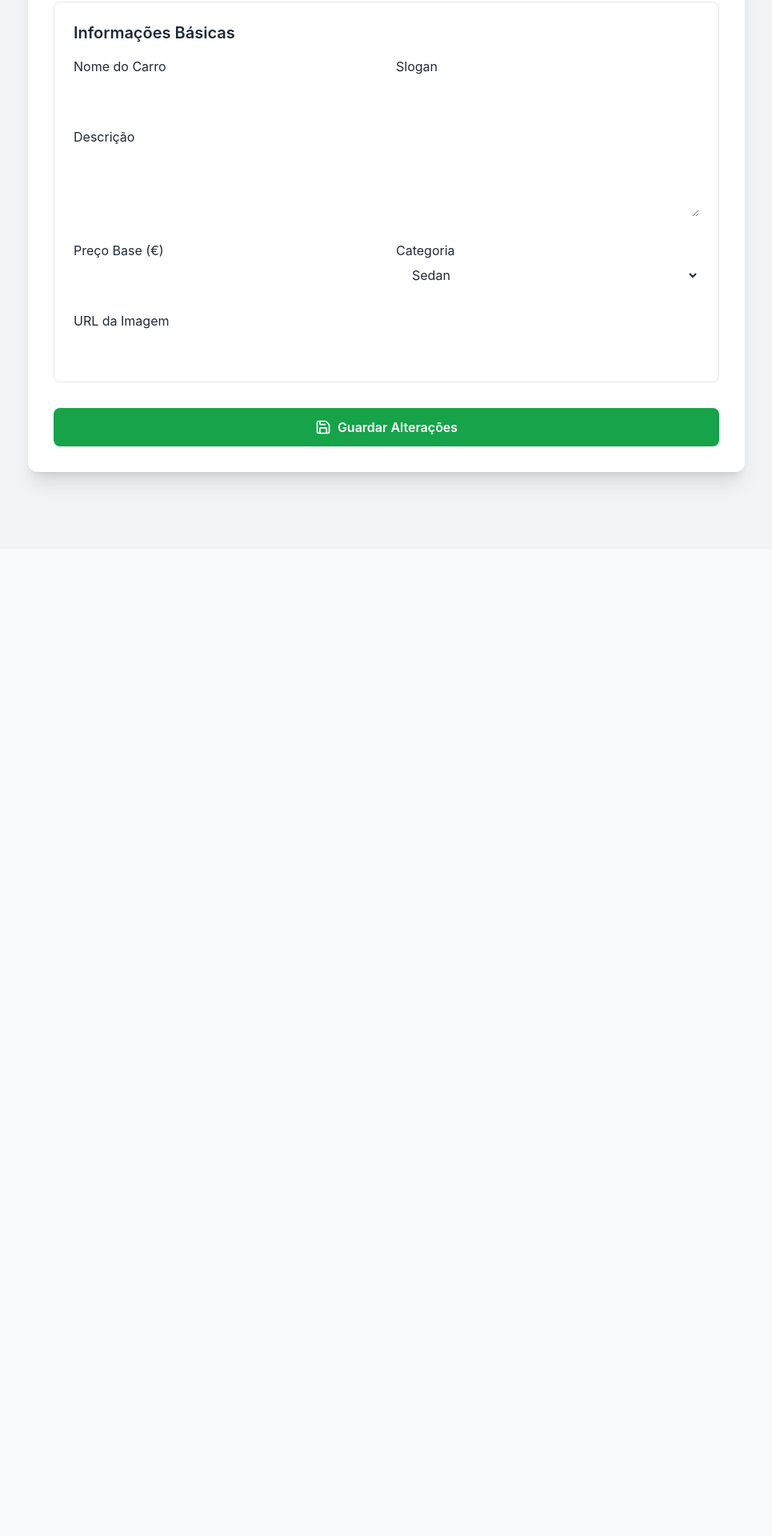
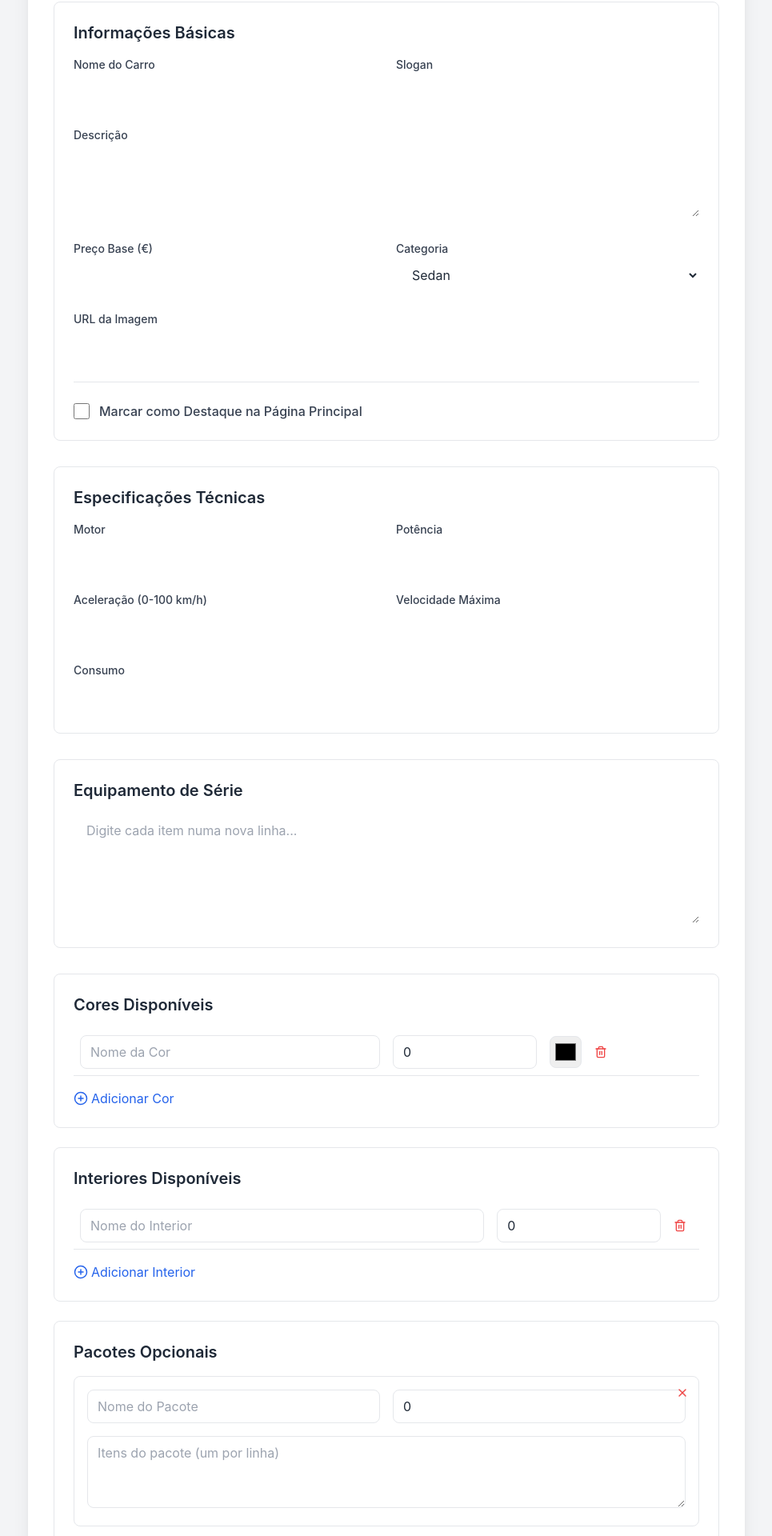
Before and after one commit to andrenobre07/zentorno, a Next.js app: page /admin/editar-carro/1 in a window 1280 px wide. Shown: the part 274-2194 px from the top of the page at 80% size, without its empty margins (157-1122 px from the left). Before the commit the page ends 960 px from the top, so only its background shows below. Built offline with nearby package versions, Linux system fonts and the light colour scheme; no server answers; the database is empty.

Commit message:
editar-carro

```diff
--- a/src/pages/admin/editar-carro/[id].js
+++ b/src/pages/admin/editar-carro/[id].js
@@ -4,22 +4,21 @@ import Navbar from "../../../components/Navbar";
 import { useAuth } from "../../../context/AuthContext";
 import { doc, getDoc, updateDoc } from "firebase/firestore";
 import { db } from "../../../lib/firebaseConfig";
-import { Car, Loader, PlusCircle, Trash2, X, Save } from "lucide-react";
+import { Car, Loader, PlusCircle, Trash2, X, Save, AlertTriangle } from "lucide-react";
 
-// Este componente é praticamente uma cópia do criar-carro.js,
-// mas com lógica para carregar e atualizar dados existentes.
 export default function EditCar() {
   const { currentUser, loading: authLoading } = useAuth();
   const router = useRouter();
-  const { id: carId } = router.query; // Pega o ID do carro do URL
+  const { id: carId } = router.query;
 
-  // Estados do formulário (iguais ao de criar-carro)
+  // Estados do formulário
   const [carName, setCarName] = useState("");
   const [tagline, setTagline] = useState("");
   const [description, setDescription] = useState("");
   const [basePrice, setBasePrice] = useState("");
   const [category, setCategory] = useState("sedan");
   const [imageUrl, setImageUrl] = useState("");
+  const [imageUrlError, setImageUrlError] = useState("");
   const [engine, setEngine] = useState("");
   const [power, setPower] = useState("");
   const [acceleration, setAcceleration] = useState("");
@@ -29,6 +28,7 @@ export default function EditCar() {
   const [colors, setColors] = useState([{ name: "", price: 0, hex: "#000000" }]);
   const [interiors, setInteriors] = useState([{ name: "", price: 0 }]);
   const [packages, setPackages] = useState([{ name: "", price: 0, features: "" }]);
+  const [isFeatured, setIsFeatured] = useState(false);
 
   const [formLoading, setFormLoading] = useState(false);
   const [pageLoading, setPageLoading] = useState(true);
@@ -38,6 +38,7 @@ export default function EditCar() {
   useEffect(() => {
     if (!carId) return;
     const fetchCarData = async () => {
+      setPageLoading(true);
       try {
         const carDocRef = doc(db, "cars", carId);
         const carDocSnap = await getDoc(carDocRef);
@@ -57,7 +58,8 @@ export default function EditCar() {
           setFeatures(carData.features?.join('\n') || "");
           setColors(carData.colors || [{ name: "", price: 0, hex: "#000000" }]);
           setInteriors(carData.interiors || [{ name: "", price: 0 }]);
-          setPackages(carData.packages?.map(p => ({...p, features: p.features.join('\n')})) || [{ name: "", price: 0, features: "" }]);
+          setPackages(carData.packages?.map(p => ({ ...p, features: p.features.join('\n') })) || [{ name: "", price: 0, features: "" }]);
+          setIsFeatured(carData.isFeatured || false);
         } else {
           setFormError("Carro não encontrado.");
         }
@@ -71,7 +73,7 @@ export default function EditCar() {
     fetchCarData();
   }, [carId]);
 
-  // Handlers para campos dinâmicos (iguais ao de criar-carro)
+  // Handlers para campos dinâmicos
   const handleAddField = (setter, field) => setter(prev => [...prev, field]);
   const handleRemoveField = (setter, index) => setter(prev => prev.filter((_, i) => i !== index));
   const handleFieldChange = (setter, index, event) => {
@@ -88,6 +90,12 @@ export default function EditCar() {
     setFormLoading(true);
     setFormError(null);
 
+    if (imageUrlError) {
+      setFormError("Por favor, corrija o URL da imagem.");
+      setFormLoading(false);
+      return;
+    }
+
     try {
       const carDocRef = doc(db, "cars", carId);
       const carData = {
@@ -96,10 +104,11 @@ export default function EditCar() {
         features: features.split('\n').filter(f => f.trim() !== ''),
         colors: colors.map(c => ({ ...c, price: parseFloat(c.price) || 0 })),
         interiors: interiors.map(i => ({ ...i, price: parseFloat(i.price) || 0 })),
-        packages: packages.map(p => ({...p, price: parseFloat(p.price) || 0, features: p.features.split('\n').filter(f => f.trim() !== '')})),
+        packages: packages.map(p => ({ ...p, price: parseFloat(p.price) || 0, features: p.features.split('\n').filter(f => f.trim() !== '') })),
+        isFeatured: isFeatured,
       };
 
-      await updateDoc(carDocRef, carData); // <-- USA updateDoc em vez de addDoc
+      await updateDoc(carDocRef, carData);
 
       alert("Carro atualizado com sucesso!");
       router.push('/admin/gerir-carros');
@@ -122,25 +131,48 @@ export default function EditCar() {
       <section className="flex flex-col items-center justify-center py-12 px-4">
         <div className="bg-white rounded-xl shadow-xl w-full max-w-4xl p-8">
           <h1 className="text-3xl font-bold text-gray-900 mb-6 text-center">Editar Carro: {carName}</h1>
-
           {formError && <p className="text-red-600 text-center mb-4">{formError}</p>}
-
           <form onSubmit={handleSubmit} className="space-y-8">
-            {/* O formulário é exatamente o mesmo do ficheiro criar-carro.js */}
-            {/* Vou omiti-lo aqui por ser muito grande, mas pode copiar e colar o de criar-carro.js */}
-            {/* A única diferença é o botão no final */}
-             <div className="p-6 border rounded-lg">
+            <div className="p-6 border rounded-lg">
               <h2 className="text-xl font-semibold mb-4 text-gray-800">Informações Básicas</h2>
               <div className="grid grid-cols-1 md:grid-cols-2 gap-6">
-                 <div><label htmlFor="carName">Nome do Carro</label><input type="text" id="carName" value={carName} onChange={(e) => setCarName(e.target.value)} className="w-full px-4 py-2 rounded-lg border-gray-300" required /></div>
-                 <div><label htmlFor="tagline">Slogan</label><input type="text" id="tagline" value={tagline} onChange={(e) => setTagline(e.target.value)} className="w-full px-4 py-2 rounded-lg border-gray-300" /></div>
-                 <div className="md:col-span-2"><label htmlFor="description">Descrição</label><textarea id="description" value={description} onChange={(e) => setDescription(e.target.value)} rows="3" className="w-full px-4 py-2 rounded-lg border-gray-300" required></textarea></div>
-                 <div><label htmlFor="basePrice">Preço Base (€)</label><input type="number" id="basePrice" value={basePrice} onChange={(e) => setBasePrice(e.target.value)} className="w-full px-4 py-2 rounded-lg border-gray-300" min="0" required /></div>
-                 <div><label htmlFor="category">Categoria</label><select id="category" value={category} onChange={(e) => setCategory(e.target.value)} className="w-full px-4 py-2 rounded-lg border-gray-300 bg-white" required><option value="sedan">Sedan</option><option value="suv">SUV</option><option value="eletrico">Elétrico</option><option value="hatchback">Hatchback</option><option value="picape">Picape</option><option value="desportivo">Desportivo</option></select></div>
-                 <div className="md:col-span-2"><label htmlFor="imageUrl">URL da Imagem</label><input type="url" id="imageUrl" value={imageUrl} onChange={(e) => setImageUrl(e.target.value)} className="w-full px-4 py-2 rounded-lg border-gray-300" required /></div>
+                <div><label htmlFor="carName" className="block text-sm font-medium text-gray-700 mb-1">Nome do Carro</label><input type="text" id="carName" value={carName} onChange={(e) => setCarName(e.target.value)} className="w-full px-4 py-2 rounded-lg border-gray-300" required /></div>
+                <div><label htmlFor="tagline" className="block text-sm font-medium text-gray-700 mb-1">Slogan</label><input type="text" id="tagline" value={tagline} onChange={(e) => setTagline(e.target.value)} className="w-full px-4 py-2 rounded-lg border-gray-300" /></div>
+                <div className="md:col-span-2"><label htmlFor="description" className="block text-sm font-medium text-gray-700 mb-1">Descrição</label><textarea id="description" value={description} onChange={(e) => setDescription(e.target.value)} rows="3" className="w-full px-4 py-2 rounded-lg border-gray-300" required></textarea></div>
+                <div><label htmlFor="basePrice" className="block text-sm font-medium text-gray-700 mb-1">Preço Base (€)</label><input type="number" id="basePrice" value={basePrice} onChange={(e) => setBasePrice(e.target.value)} className="w-full px-4 py-2 rounded-lg border-gray-300" min="0" required /></div>
+                <div><label htmlFor="category" className="block text-sm font-medium text-gray-700 mb-1">Categoria</label><select id="category" value={category} onChange={(e) => setCategory(e.target.value)} className="w-full px-4 py-2 rounded-lg border-gray-300 bg-white" required><option value="sedan">Sedan</option><option value="suv">SUV</option><option value="eletrico">Elétrico</option><option value="hatchback">Hatchback</option><option value="picape">Picape</option><option value="desportivo">Desportivo</option></select></div>
+                <div className="md:col-span-2"><label htmlFor="imageUrl" className="block text-sm font-medium text-gray-700 mb-1">URL da Imagem</label><input type="url" id="imageUrl" value={imageUrl} onChange={(e) => setImageUrl(e.target.value)} className="w-full px-4 py-2 rounded-lg border-gray-300" required />{imageUrl && <img src={imageUrl} alt="Preview" className="mt-4 w-full h-auto object-contain max-h-64 rounded-lg border p-2" />}</div>
+              </div>
+              <div className="mt-6 pt-6 border-t"><label className="flex items-center space-x-3 cursor-pointer"><input type="checkbox" checked={isFeatured} onChange={(e) => setIsFeatured(e.target.checked)} className="h-5 w-5 text-blue-600 border-gray-300 rounded focus:ring-blue-500" /><span className="text-gray-700 font-medium">Marcar como Destaque na Página Principal</span></label></div>
+            </div>
+            <div className="p-6 border rounded-lg">
+                <h2 className="text-xl font-semibold mb-4 text-gray-800">Especificações Técnicas</h2>
+                <div className="grid grid-cols-1 md:grid-cols-2 gap-6">
+                    <div><label htmlFor="engine" className="block text-sm font-medium text-gray-700 mb-1">Motor</label><input type="text" id="engine" value={engine} onChange={(e) => setEngine(e.target.value)} className="w-full px-4 py-2 rounded-lg border-gray-300" /></div>
+                    <div><label htmlFor="power" className="block text-sm font-medium text-gray-700 mb-1">Potência</label><input type="text" id="power" value={power} onChange={(e) => setPower(e.target.value)} className="w-full px-4 py-2 rounded-lg border-gray-300" /></div>
+                    <div><label htmlFor="acceleration" className="block text-sm font-medium text-gray-700 mb-1">Aceleração (0-100 km/h)</label><input type="text" id="acceleration" value={acceleration} onChange={(e) => setAcceleration(e.target.value)} className="w-full px-4 py-2 rounded-lg border-gray-300" /></div>
+                    <div><label htmlFor="topSpeed" className="block text-sm font-medium text-gray-700 mb-1">Velocidade Máxima</label><input type="text" id="topSpeed" value={topSpeed} onChange={(e) => setTopSpeed(e.target.value)} className="w-full px-4 py-2 rounded-lg border-gray-300" /></div>
+                    <div className="md:col-span-2"><label htmlFor="fuelConsumption" className="block text-sm font-medium text-gray-700 mb-1">Consumo</label><input type="text" id="fuelConsumption" value={fuelConsumption} onChange={(e) => setFuelConsumption(e.target.value)} className="w-full px-4 py-2 rounded-lg border-gray-300" /></div>
+                </div>
+            </div>
+            <div className="p-6 border rounded-lg"><h2 className="text-xl font-semibold mb-4 text-gray-800">Equipamento de Série</h2><textarea id="features" value={features} onChange={(e) => setFeatures(e.target.value)} rows="5" className="w-full px-4 py-2 rounded-lg border-gray-300" placeholder="Digite cada item numa nova linha..."></textarea></div>
+            <div className="space-y-6">
+              <div className="p-6 border rounded-lg">
+                <h2 className="text-xl font-semibold mb-4 text-gray-800">Cores Disponíveis</h2>
+                {colors.map((color, index) => (<div key={index} className="grid grid-cols-1 md:grid-cols-4 gap-4 items-center mb-4 p-2 border-b"><input type="text" name="name" value={color.name} onChange={e => handleFieldChange(setColors, index, e)} placeholder="Nome da Cor" className="md:col-span-2 px-3 py-2 border rounded-lg" /><input type="number" name="price" value={color.price} onChange={e => handleFieldChange(setColors, index, e)} placeholder="Preço Adicional" className="px-3 py-2 border rounded-lg" /><div className="flex items-center gap-2"><input type="color" name="hex" value={color.hex} onChange={e => handleFieldChange(setColors, index, e)} className="h-10 w-10 p-1 border rounded-lg" /><button type="button" onClick={() => handleRemoveField(setColors, index)} className="p-2 text-red-500 hover:bg-red-100 rounded-full"><Trash2 size={16} /></button></div></div>))}
+                <button type="button" onClick={() => handleAddField(setColors, { name: '', price: 0, hex: '#000000' })} className="mt-2 text-blue-600 flex items-center gap-1 hover:text-blue-800"><PlusCircle size={18} /> Adicionar Cor</button>
+              </div>
+              <div className="p-6 border rounded-lg">
+                  <h2 className="text-xl font-semibold mb-4 text-gray-800">Interiores Disponíveis</h2>
+                  {interiors.map((interior, index) => (<div key={index} className="grid grid-cols-1 md:grid-cols-3 gap-4 items-center mb-4 p-2 border-b"><input type="text" name="name" value={interior.name} onChange={e => handleFieldChange(setInteriors, index, e)} placeholder="Nome do Interior" className="md:col-span-2 px-3 py-2 border rounded-lg" /><div className="flex items-center gap-2"><input type="number" name="price" value={interior.price} onChange={e => handleFieldChange(setInteriors, index, e)} placeholder="Preço Adicional" className="w-full px-3 py-2 border rounded-lg" /><button type="button" onClick={() => handleRemoveField(setInteriors, index)} className="p-2 text-red-500 hover:bg-red-100 rounded-full"><Trash2 size={16} /></button></div></div>))}
+                  <button type="button" onClick={() => handleAddField(setInteriors, { name: '', price: 0 })} className="mt-2 text-blue-600 flex items-center gap-1 hover:text-blue-800"><PlusCircle size={18} /> Adicionar Interior</button>
+              </div>
+              <div className="p-6 border rounded-lg">
+                  <h2 className="text-xl font-semibold mb-4 text-gray-800">Pacotes Opcionais</h2>
+                  {packages.map((pkg, index) => (<div key={index} className="mb-4 p-4 border rounded-lg relative"><button type="button" onClick={() => handleRemoveField(setPackages, index)} className="absolute top-2 right-2 p-1 text-red-500 hover:bg-red-100 rounded-full"><X size={16} /></button><div className="grid grid-cols-1 md:grid-cols-2 gap-4"><input type="text" name="name" value={pkg.name} onChange={e => handleFieldChange(setPackages, index, e)} placeholder="Nome do Pacote" className="px-3 py-2 border rounded-lg" /><input type="number" name="price" value={pkg.price} onChange={e => handleFieldChange(setPackages, index, e)} placeholder="Preço Adicional" className="px-3 py-2 border rounded-lg" /></div><textarea name="features" value={pkg.features} onChange={e => handleFieldChange(setPackages, index, e)} rows="3" placeholder="Itens do pacote (um por linha)" className="mt-4 w-full px-3 py-2 border rounded-lg"></textarea></div>))}
+                  <button type="button" onClick={() => handleAddField(setPackages, { name: '', price: 0, features: '' })} className="mt-2 text-blue-600 flex items-center gap-1 hover:text-blue-800"><PlusCircle size={18} /> Adicionar Pacote</button>
               </div>
             </div>
-
             <button type="submit" disabled={formLoading} className="w-full py-3 px-4 rounded-lg text-white font-semibold transition-all flex items-center justify-center bg-green-600 hover:bg-green-700">
               <Save size={20} className="mr-2" />
               {formLoading ? "A Guardar..." : "Guardar Alterações"}
```
